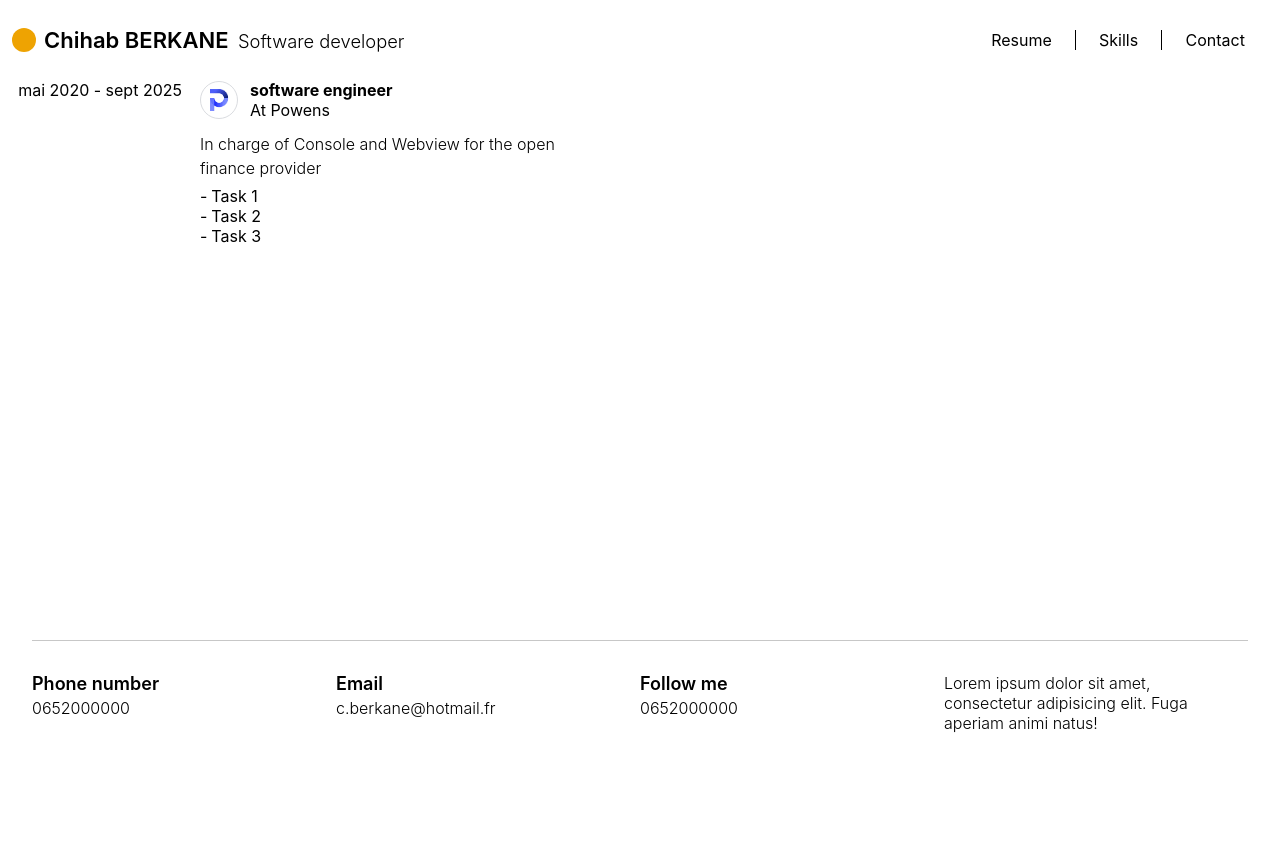
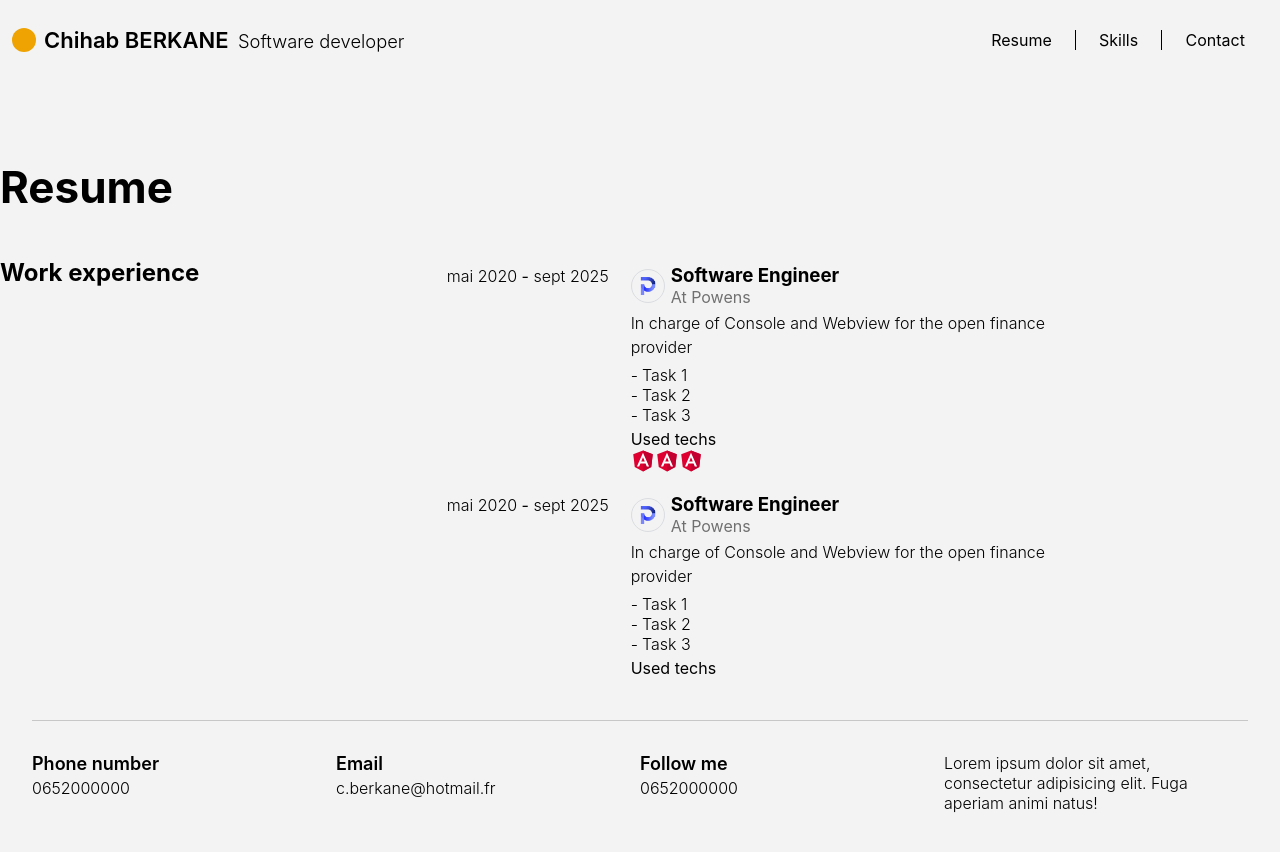
Before and after one commit to cberkane/resume, a React (Vite) app: page /resume in a window 1280 px wide. Shown: the top 852 px of the page. Before the commit the page ends 800 px from the top, so only its background shows below. Built offline with nearby package versions, Linux system fonts and the light colour scheme.

Commit message:
add styling and refactor

```diff
--- /dev/null
+++ b/src/App.scss
@@ -0,0 +1,6 @@
+#main-app-container {
+	min-height: calc(100vh - 240px);
+	/* todo: use scss variables */
+	max-width: 1408px;
+	margin: 0 auto;
+}
--- a/src/App.tsx
+++ b/src/App.tsx
@@ -2,7 +2,7 @@ import { useRoutes } from "react-router-dom";
 import Footer from "./components/Footer";
 import Navbar from "./components/Navbar";
 import routes from "./routes";
-
+import "./App.scss";
 
 function App() {
   const content = useRoutes(routes, '');
--- a/src/components/ResumeItem.scss
+++ b/src/components/ResumeItem.scss
@@ -1,48 +1,65 @@
 .resume-item {
 	display: flex;
+	gap: 4px;
 
 	.resume-item-aside {
 		width: 200px;
 		padding-inline: 18px;
+		padding-block: 2px;
 		text-align: right;
+
+		span {
+			font-weight: 300;
+		}
 	}
 
 	.resume-item-header {
 		display: flex;
 		align-items: center;
-		gap: 12px;
-		margin-bottom: 12px;
+		gap: 6px;
+		margin-bottom: 4px;
 
 		h3 {
-			font-size: 16px;
+			text-transform: capitalize;
+		}
+
+		p {
+			color: #707070;
 		}
 
 		a {
 			border: 1px solid;
-			width: 36px;
-			height: 36px;
+			width: 32px;
+			height: 32px;
 			border: 1px solid #dadce0;
 			border-radius: 50%;
 			display: flex;
 			justify-content: center;
 			align-items: center;
 			cursor: pointer;
+
 			img {
 				display: block;
-				width: 22px;
-				height: 22px;
+				width: 18px;
+				height: 18px;
 			}
 		}
 	}
 
 	.resume-item-body {
+		max-width: 460px;
+		font-size: 16px;
+		margin-bottom: 4px;
+
 		.description {
-			width: 380px;
 			line-height: 1.5;
 			font-weight: 300;
 			margin-bottom: 6px;
 		}
+
 		.task {
+			font-weight: 300;
+
 			&::before {
 				content: "-";
 				margin-right: 4px;
--- a/src/components/ResumeItem.tsx
+++ b/src/components/ResumeItem.tsx
@@ -2,26 +2,32 @@ import React from "react";
 import { Experience } from "src/models/experience";
 import "./ResumeItem.scss";
 
-const ResumeItem: React.FC<{ experience: Experience }> = ({ experience: item }) => {
+const ResumeItem: React.FC<{ experience: Experience, className?: string }> = ({ experience, className }) => {
 
 	return (
-		<div className="resume-item" style={{ marginBottom: "16px" }}>
+		<div className={`resume-item ${className}`} style={{ marginBottom: "16px" }}>
 			<div className="resume-item-aside">
-				<span>{item.startDate}</span> - <span>{item.endDate ?? 'today'}</span>
+				<span>{experience.startDate}</span> - <span>{experience.endDate ?? 'today'}</span>
 			</div>
 			<div>
 				<div className="resume-item-header">
-					<a href={item.companyHref} target="_blank">
-						<img src={item.companyImg} />
+					<a href={experience.companyHref} target="_blank">
+						<img src={experience.companyImg} />
 					</a>
 					<div>
-						<h3>{item.jobTitle}</h3>
-						<p>At {item.companyName}</p>
+						<h3>{experience.jobTitle}</h3>
+						<p>At {experience.companyName}</p>
 					</div>
 				</div>
 				<div className="resume-item-body">
-					<p className="description">{item.description}</p>
-					{item.tasks?.map(task => <p className="task">{task}</p>)}
+					<p className="description">{experience.description}</p>
+					{experience.tasks?.map(task => <p className="task">{task}</p>)}
+				</div>
+				<div className="resume-item-footer">
+					<span>Used techs</span>
+					<div>
+						{experience.technologies?.map(tech => <img width={'24px'} height={'24px'} src={tech}/>)}
+					</div>
 				</div>
 			</div>
 		</div>
--- a/src/data/experience.ts
+++ /dev/null
@@ -1,21 +0,0 @@
-import { Experience } from "src/models/experience";
-
-/* Images */
-import powens from "src/assets/images/Powens.png";
-
-export const experiences: Experience[] = [
-	{
-		jobTitle: "software engineer",
-		description: "In charge of Console and Webview for the open finance provider",
-		companyName: "Powens",
-		companyImg: powens,
-		companyHref: "https://www.powens.com",
-		startDate: "mai 2020",
-		endDate: "sept 2025",
-		tasks: [
-			"Task 1",
-			"Task 2",
-			"Task 3"
-		]
-	}
-]
--- /dev/null
+++ b/src/data/experiences.ts
@@ -0,0 +1,43 @@
+import { Experience } from "../models/experience";
+
+/* Images */
+import powens from "../assets/images/Powens.png";
+
+/* Icons */
+import  angular  from "../assets/icons/angular.svg";
+
+export const experiences: Experience[] = [
+	{
+		jobTitle: "software engineer",
+		description: "In charge of Console and Webview for the open finance provider",
+		companyName: "Powens",
+		companyImg: powens,
+		companyHref: "https://www.powens.com",
+		startDate: "mai 2020",
+		endDate: "sept 2025",
+		tasks: [
+			"Task 1",
+			"Task 2",
+			"Task 3"
+		],
+		technologies: [
+			angular,
+			angular,
+			angular,
+		]
+	},
+	{
+		jobTitle: "software engineer",
+		description: "In charge of Console and Webview for the open finance provider",
+		companyName: "Powens",
+		companyImg: powens,
+		companyHref: "https://www.powens.com",
+		startDate: "mai 2020",
+		endDate: "sept 2025",
+		tasks: [
+			"Task 1",
+			"Task 2",
+			"Task 3"
+		]
+	},
+]
--- a/src/index.scss
+++ b/src/index.scss
@@ -12,14 +12,11 @@
 body {
   margin: 0;
   min-height: 100vh;
+  background-color: #f3f3f3;
 }
 
 #root {
   min-height: 100vh;
-}
-
-#main-app-container {
-  min-height: calc(100vh - 240px); /* todo: use scss variables */
 }
 
 /* RESET ELEMENTS */
--- a/src/models/experience.ts
+++ b/src/models/experience.ts
@@ -9,4 +9,5 @@ export interface Experience {
 
 	description: string;
 	tasks: string[];
+	technologies?: string[];
 }
--- a/src/pages/Home.tsx
+++ b/src/pages/Home.tsx
@@ -1,7 +1,7 @@
 import React from "react";
 import { useNavigate } from "react-router-dom";
 
-import model from "src/assets/model.webp";
+import model from "./../assets/model.webp";
 import "./Home.scss";
 
 const Home: React.FC = () => {
--- a/src/pages/Resume.scss
+++ b/src/pages/Resume.scss
@@ -0,0 +1,21 @@
+.page-resume-section {
+	margin-block: 80px;
+
+	h1 {
+		font-size: 44px;
+		margin-bottom: 44px;
+	}
+
+	.resume-container {
+		display: flex;
+
+		.aside {
+			flex: 1;
+		}
+
+		.body {
+			flex: 2;
+			padding-block: 6px;
+		}
+	}
+}
--- a/src/pages/Resume.tsx
+++ b/src/pages/Resume.tsx
@@ -1,14 +1,22 @@
 import React from "react";
+import ResumeItem from "./../components/ResumeItem";
+import { experiences } from "./../data/experiences"; // TODO: add alias to
 import "./Resume.scss";
-import { experiences } from "src/data/experience";
-import ResumeItem from "src/components/ResumeItem";
 
 const Resume: React.FC = () => {
-	return <>
-		{experiences.map(exp =>
-			<ResumeItem experience={exp} />
-		)}
-	</>
+	return (
+		<section className="page-resume-section">
+			<h1>Resume</h1>
+			<div className="resume-container">
+				<div className="aside">
+					<h2>Work experience</h2>
+				</div>
+				<div className="body">
+					{experiences.map(exp => <ResumeItem experience={exp} />)}
+				</div>
+			</div>
+		</section>
+	);
 }
 
 export default Resume;
--- a/vite.config.ts
+++ b/vite.config.ts
@@ -1,14 +1,6 @@
 import { defineConfig } from "vite";
 import react from "@vitejs/plugin-react";
-import path from "path";
 
-
-// https://vite.dev/config/
 export default defineConfig({
   plugins: [react()],
-  resolve: {
-    alias: {
-      "src": path.resolve(__dirname, "src"),
-    }
-  }
 });
```
Also changed, not shown: src/assets/icons/angular.svg (added).
